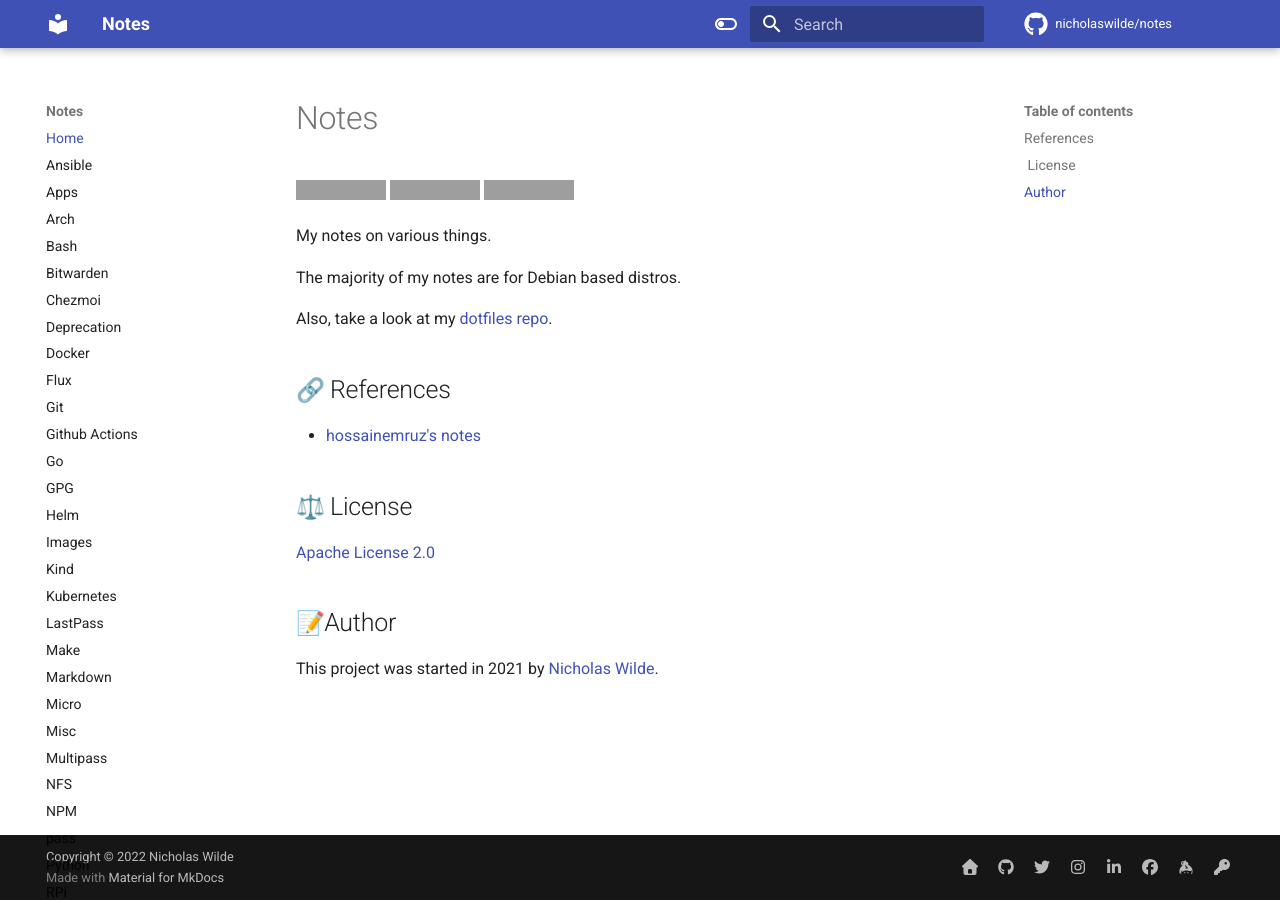
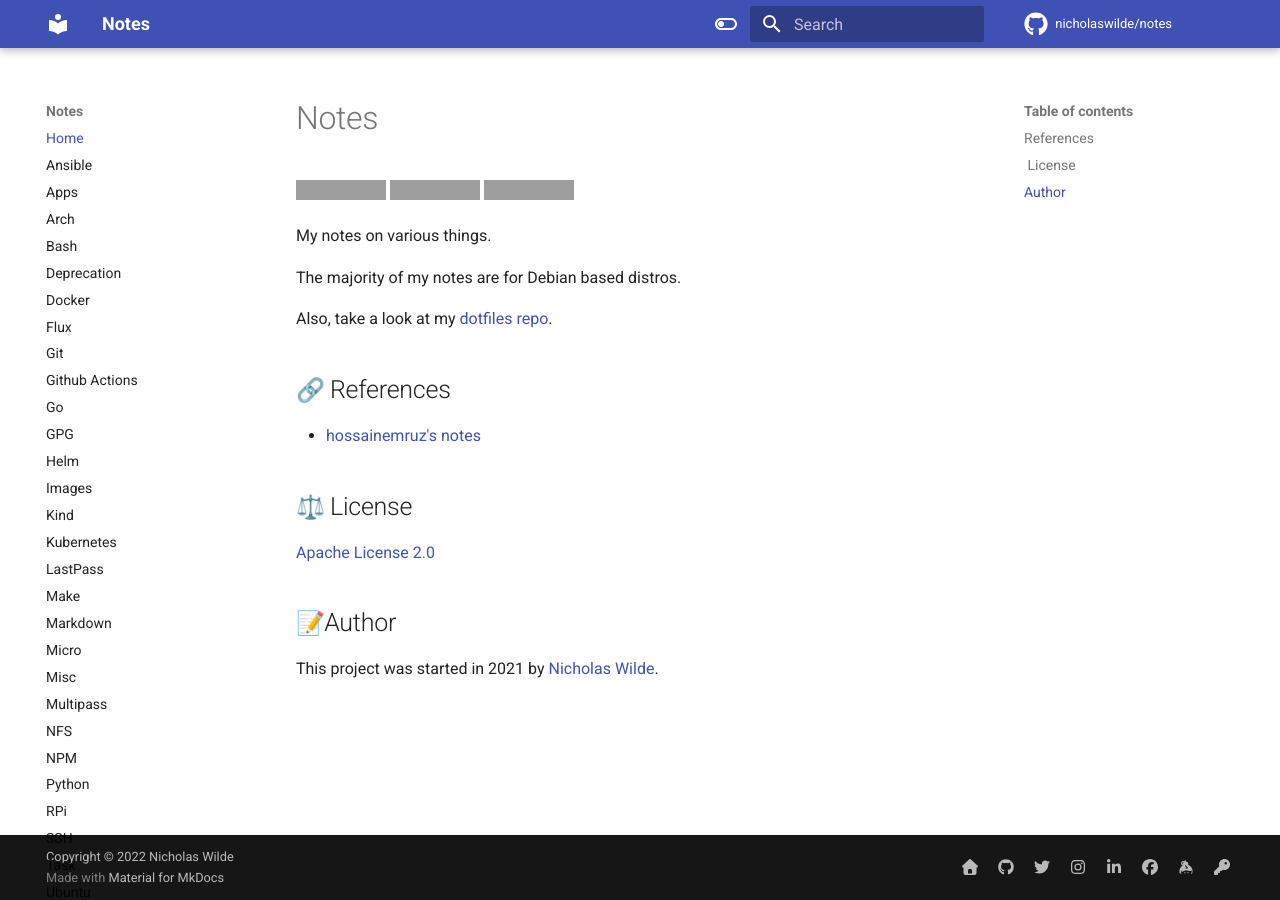
Before and after one commit to nicholaswilde/notes, an MkDocs documentation site: the page built from docs/index.md, in a window 1280 px wide. Built offline with MkDocs 1.6.1 and Material for MkDocs 9.7.7, drawn with Linux system fonts in a browser that asks for light colours; emoji names are drawn with the system emoji font; comment, search, counter and statistics services are not loaded; part of the change alters nothing that is shown; grey boxes are pictures that could not be loaded.

```diff
--- a/mkdocs.yml
+++ b/mkdocs.yml
@@ -18,8 +18,6 @@ nav:
   - Apps: apps.md
   - Arch: arch.md
   - Bash: bash.md
-  - Bitwarden: bitwarden.md
-  - Chezmoi: chezmoi.md
   - Deprecation: deprecation.md
   - Docker: docker.md
   - Flux: flux.md
@@ -39,7 +37,6 @@ nav:
   - Multipass: multipass.md
   - NFS: nfs.md
   - NPM: npm.md
-  - pass: pass.md
   - Python: python.md
   - RPi: rpi.md
   - SSH: ssh.md
@@ -47,6 +44,10 @@ nav:
   - Ubuntu: ubuntu.md
   - Windows 11: w11.md
   - Yubikey: yubikey.md
+  - Archive:
+      - Bitwarden: bitwarden.md
+      - Chezmoi: chezmoi.md
+      - pass: pass.md
 
 extra:
   social:
```
